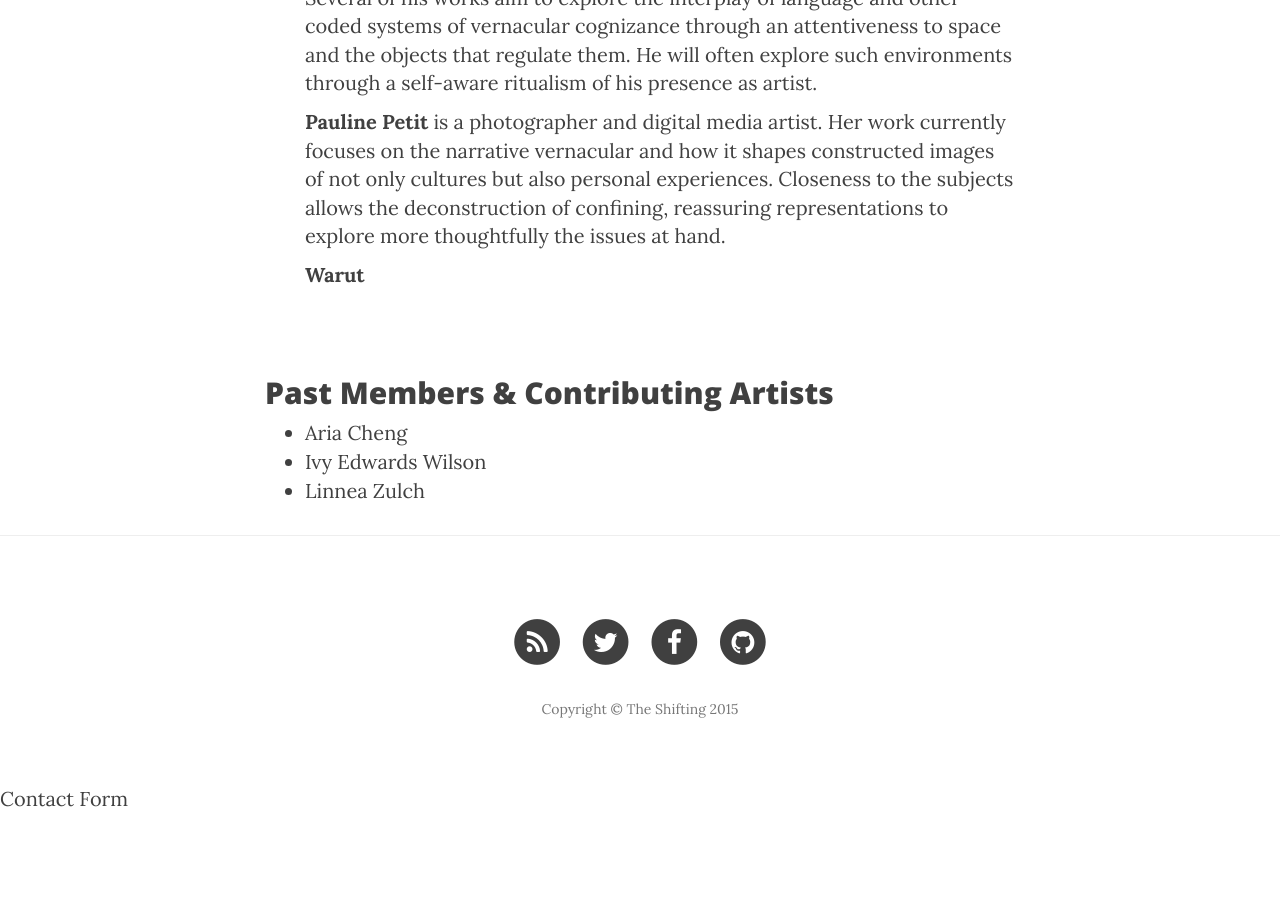
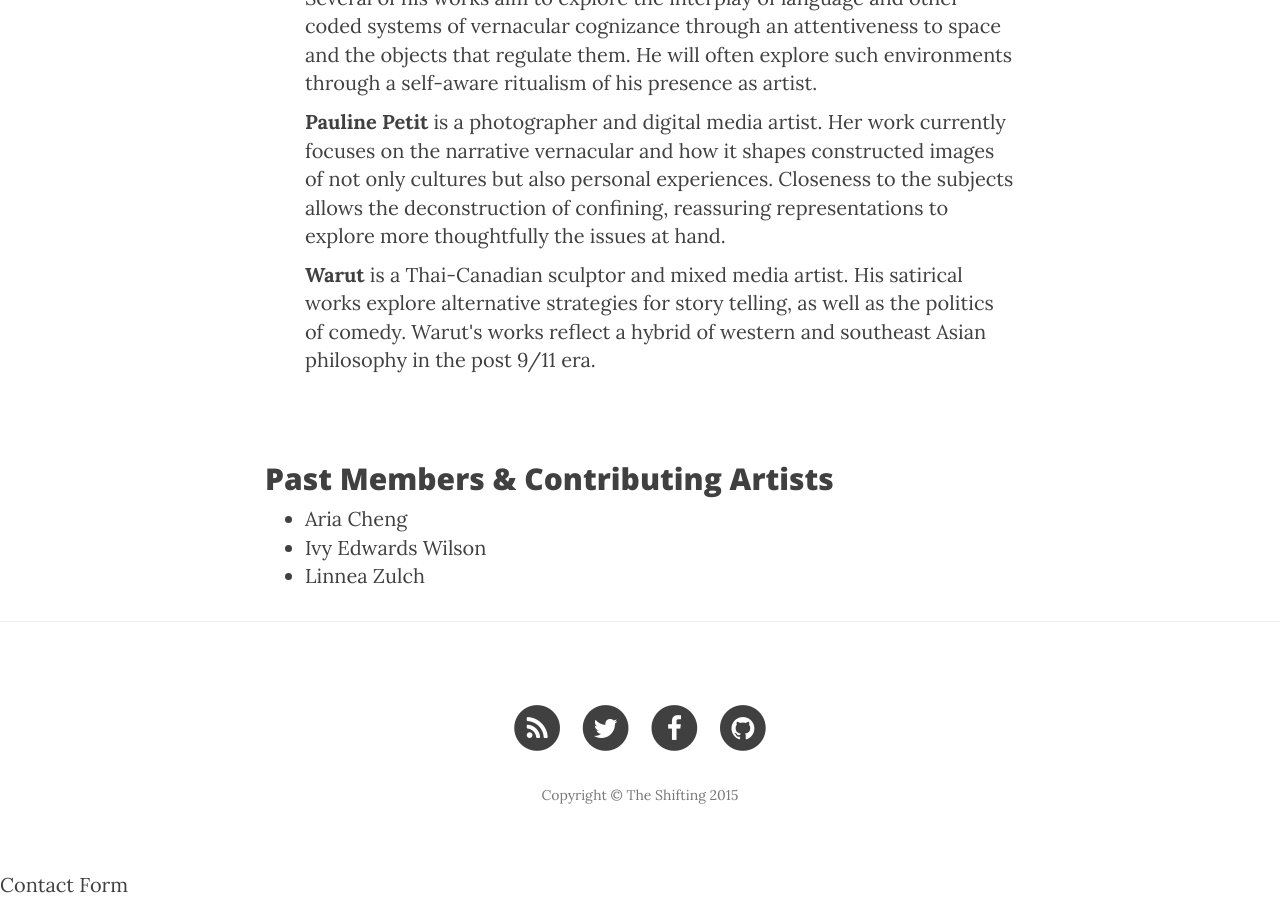
Before and after one commit to adriandgr/shifting-website, a Jekyll site: the page built from members.html, in a window 1280 px wide and 900 px high, scrolled down 1054 px. Built offline with Jekyll 4.4.1, drawn with Linux system fonts in a browser that asks for light colours; nearby versions of some CDN libraries; before the commit the page ends 1868 px from its top, so only the background shows below that.

Commit message:
ONZO: add Warut text

```diff
--- a/members.html
+++ b/members.html
@@ -59,6 +59,9 @@ header-img: "img/members-bg.jpg"
   <li>
     <a href="https://twitter.com/warutstudio" text-decoration="none" target="_blank">
     <strong>Warut</strong></a>
+     is a Thai-Canadian sculptor and mixed media artist. His satirical works explore
+     alternative strategies for story telling, as well as the politics of comedy. Warut's
+     works reflect a hybrid of western and southeast Asian philosophy in the post 9/11 era.
   </li>
 </ul>
 
```
